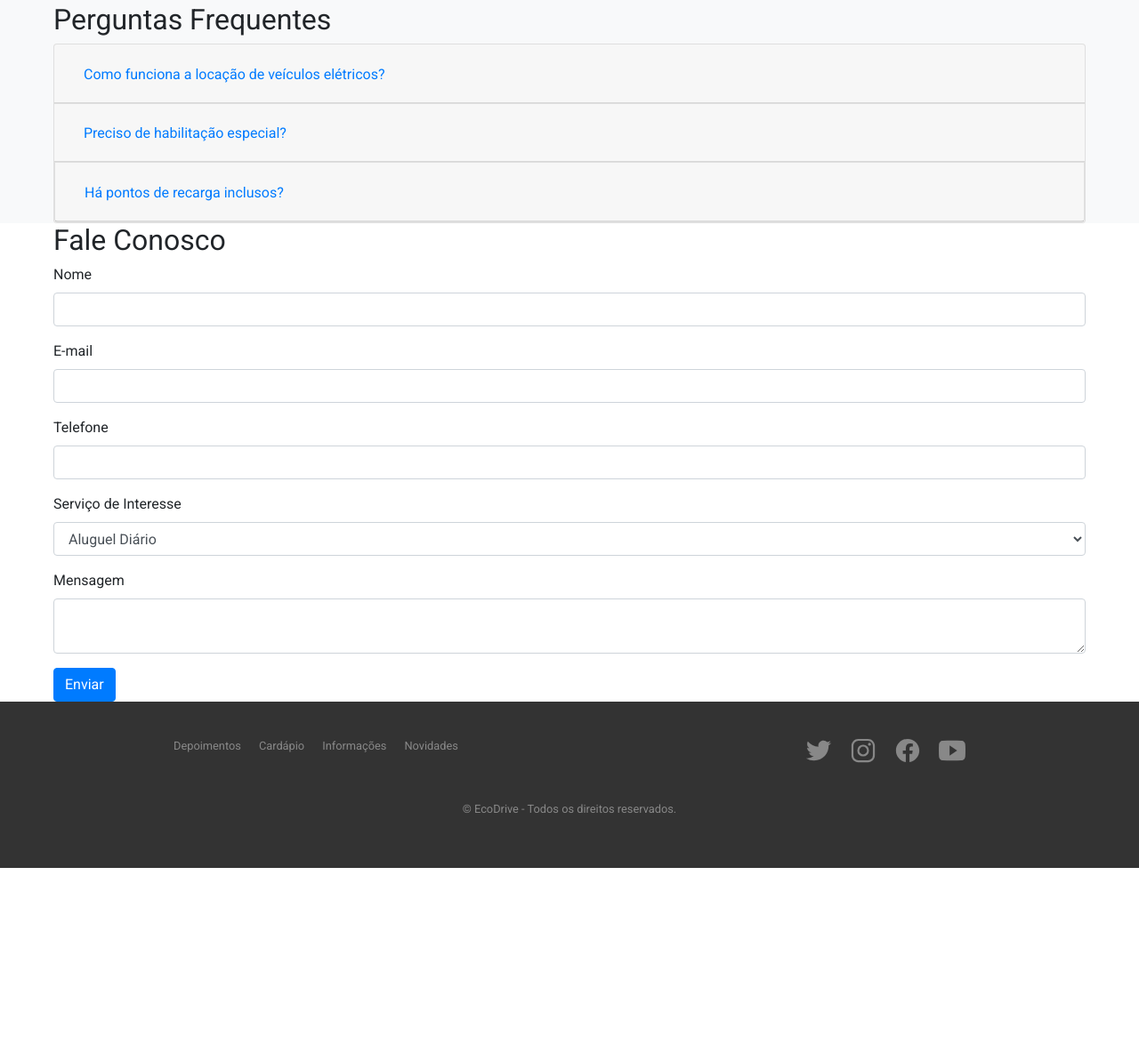
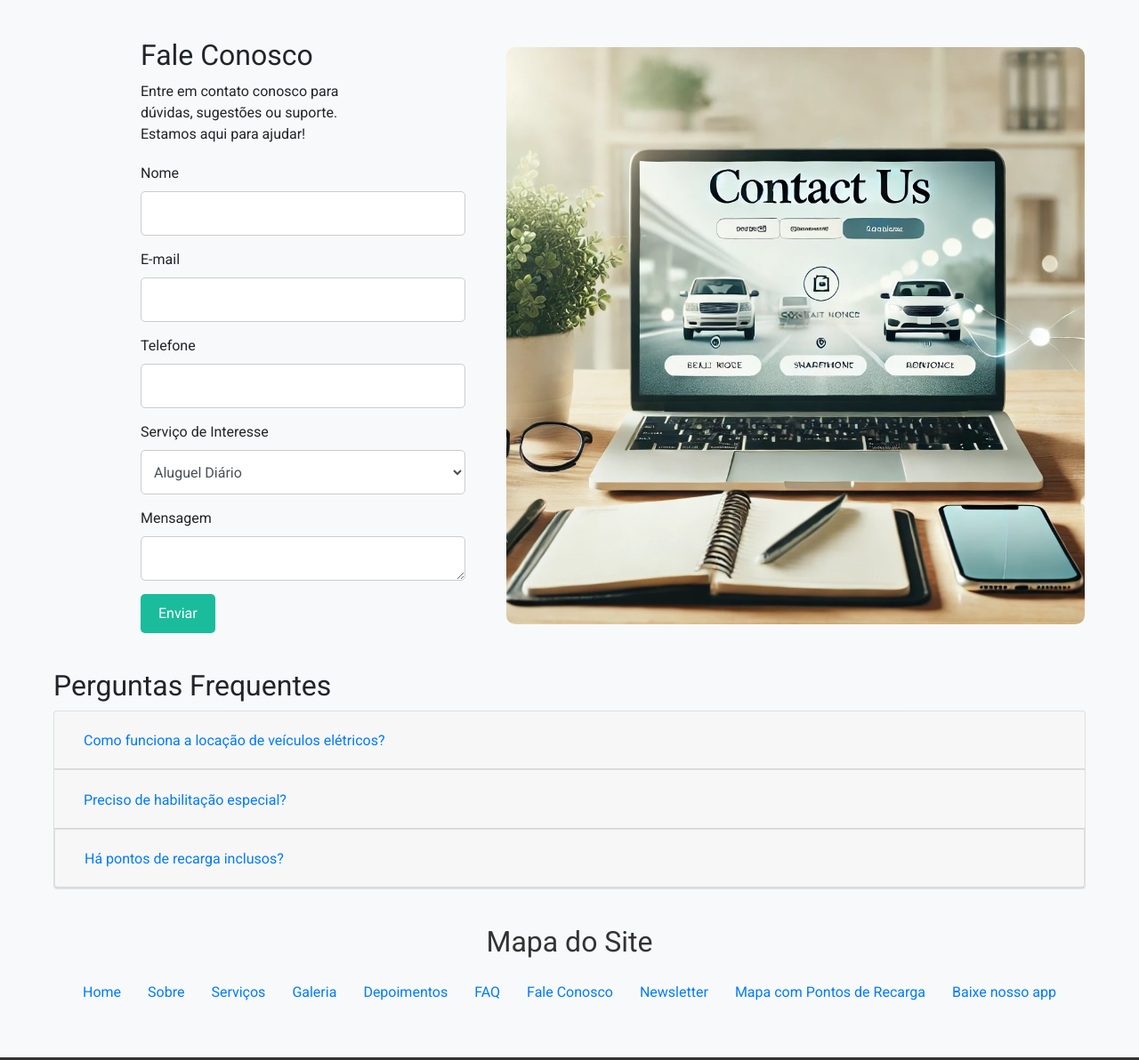
Before and after one commit to antoniocostajr01/ProjetoFinalDispMov, a plain HTML site: page Projeto Final DWDM/index.html in a window 1280 px wide. Shown: the part 5189-6381 px from the top of the page at 89% size. Before the commit the page ends 6165 px from the top, so only its background shows below. Drawn offline with nearby package versions, Linux system fonts and the light colour scheme.

Commit message:
Adicionar mapa do site

```diff
--- a/Projeto Final DWDM/css/style.css
+++ b/Projeto Final DWDM/css/style.css
@@ -313,6 +313,124 @@ footer p{
     background-color: #1abc9c;
     border: none;
 }
+
+.contact-form .form-control {
+    width: 140%;
+    height: 50px;
+    font-size: 16px;
+    padding: 10px;
+    border: 1px solid #ccc;
+    border-radius: 5px;
+}
+
+.contact-section {
+    padding: 40px 0;
+}
+
+.contact-section .container {
+    display: flex;
+    flex-wrap: wrap;
+    align-items: center;
+    justify-content: center;
+    max-width: 1200px;
+    margin: 0 auto;
+}
+
+.contact-content {
+    flex: 1;
+    text-align: left;
+    padding-left: 98px;
+}
+
+.contact-content h2 {
+    margin-bottom: 10px;
+}
+
+.contact-content p {
+    margin-bottom: 20px;
+}
+
+.contact-form .form-campos {
+    margin-bottom: 15px;
+}
+
+.contact-form .btn-primary {
+    background-color: #1abc9c;
+    border: none;
+    padding: 10px 20px;
+    color: #fff;
+    border-radius: 5px;
+    cursor: pointer;
+}
+
+.contact-form .btn-primary:hover {
+    background-color: #16a085;
+}
+
+.contact-image {
+    flex: 2.5;
+    text-align: center;
+    padding-left: 150px;
+}
+
+.contact-image img {
+    max-width: 100%;
+    height: auto;
+    border-radius: 10px;
+}
+
+/* Responsividade */
+@media (max-width: 768px) {
+    .contact-section .container {
+        flex-direction: column-reverse; /* Altera a ordem para que o formulário venha antes da imagem */
+    }
+
+    .contact-content,
+    .contact-image {
+        flex: none;
+        width: 100%;
+        padding: 10px;
+    }
+}
+
+
+.sitemap-section {
+    padding: 40px 0;
+    background-color: #f8f9fa;
+}
+
+.sitemap-section h2 {
+    text-align: center;
+    margin-bottom: 20px;
+    color: #333;
+}
+
+.sitemap-list {
+    list-style-type: none;
+    padding: 0;
+    display: flex;
+    flex-wrap: wrap;
+    justify-content: center;
+}
+
+.sitemap-list li {
+    margin: 5px 15px;
+    text-align: center;
+}
+
+.sitemap-list a {
+    text-decoration: none;
+    color: #007bff;
+    font-size: 16px;
+}
+
+
+/* Garantindo boa visualização em telas pequenas */
+.sitemap-list a:active {
+    color: #0056b3;
+}
+
+
 @media only screen and (max-width: 400px) {
     .navbar-nav {
         flex-direction: column;
--- a/Projeto Final DWDM/index.html
+++ b/Projeto Final DWDM/index.html
@@ -198,6 +198,47 @@
         </div>
     </section>
 
+
+    <section id="contact" class="contact-section bg-light">
+        <div class="container d-flex align-items-center">
+            <div class="contact-content">
+                <h2>Fale Conosco</h2>
+                <p>Entre em contato conosco para dúvidas, sugestões ou suporte. Estamos aqui para ajudar!</p>
+                <form id="contactForm" class="contact-form">
+                    <div class="form-campos">
+                        <label for="name">Nome</label>
+                        <input type="text" id="name" class="form-control" required>
+                    </div>
+                    <div class="form-campos">
+                        <label for="email">E-mail</label>
+                        <input type="email" id="email" class="form-control" required>
+                    </div>
+                    <div class="form-campos">
+                        <label for="phone">Telefone</label>
+                        <input type="tel" id="phone" class="form-control" required>
+                    </div>
+                    <div class="form-campos">
+                        <label for="service">Serviço de Interesse</label>
+                        <select id="service" class="form-control" required>
+                            <option>Aluguel Diário</option>
+                            <option>Plano Mensal</option>
+                            <option>Plano Empresarial</option>
+                        </select>
+                    </div>
+                    <div class="form-campos">
+                        <label for="message">Mensagem</label>
+                        <textarea id="message" class="form-control" required></textarea>
+                    </div>
+                    <button type="submit" class="btn btn-primary">Enviar</button>
+                </form>
+            </div>
+            <div class="contact-image">
+                <img src="img/FaleConosco.jpg" alt="Fale Conosco">
+            </div>
+        </div>
+    </section>
+
+
     <section id="faq" class="faq-section bg-light">
         <div class="container">
             <h2>Perguntas Frequentes</h2>
@@ -236,38 +277,25 @@
             </div>
         </div>
     </section>
-    <section id="contact" class="contact-section">
+
+    <section id="sitemap" class="sitemap-section bg-light">
         <div class="container">
-            <h2>Fale Conosco</h2>
-            <form id="contactForm">
-                <div class="form-group">
-                    <label for="name">Nome</label>
-                    <input type="text" id="name" class="form-control" required>
-                </div>
-                <div class="form-group">
-                    <label for="email">E-mail</label>
-                    <input type="email" id="email" class="form-control" required>
-                </div>
-                <div class="form-group">
-                    <label for="phone">Telefone</label>
-                    <input type="tel" id="phone" class="form-control" required>
-                </div>
-                <div class="form-group">
-                    <label for="service">Serviço de Interesse</label>
-                    <select id="service" class="form-control" required>
-                        <option>Aluguel Diário</option>
-                        <option>Plano Mensal</option>
-                        <option>Plano Empresarial</option>
-                    </select>
-                </div>
-                <div class="form-group">
-                    <label for="message">Mensagem</label>
-                    <textarea id="message" class="form-control" required></textarea>
-                </div>
-                <button type="submit" class="btn btn-primary">Enviar</button>
-            </form>
+            <h2>Mapa do Site</h2>
+            <ul class="sitemap-list">
+                <li><a href="#home">Home</a></li>
+                <li><a href="/Projeto Final DWDM/sobre.html">Sobre</a></li>
+                <li><a href="#services">Serviços</a></li>
+                <li><a href="#gallery">Galeria</a></li>
+                <li><a href="#testimonials">Depoimentos</a></li>
+                <li><a href="#faq">FAQ</a></li>
+                <li><a href="#contact">Fale Conosco</a></li>
+                <li><a href="#newsletter">Newsletter</a></li>
+                <li><a href="#map">Mapa com Pontos de Recarga</a></li>
+                <li><a href="#map">Baixe nosso app</a></li>
+            </ul>
         </div>
     </section>
+
 
     <footer>
         <div class="footer-top">
@@ -290,22 +318,22 @@
             <nav class="social-nav">
                 <ul>
                     <li>
-                        <a href="#">
+                        <a href="https://twitter.com/" target="_blank">
                             <ion-icon class="logo-twitter" name="logo-twitter"></ion-icon>
                         </a>
                     </li>
                     <li>
-                        <a href="#">
+                        <a href="https://www.instagram.com/" target="_blank">
                             <ion-icon class="logo-instagram" name="logo-instagram"></ion-icon>
                         </a>
                     </li>
                     <li>
-                        <a href="#">
+                        <a href="https://pt-br.facebook.com/" target="_blank">
                             <ion-icon class="logo-facebook" name="logo-facebook"></ion-icon>
                         </a>
                     </li>
                     <li>
-                        <a href="#">
+                        <a href="https://www.youtube.com/" target="_blank">
                             <ion-icon class="logo-youtube" name="logo-youtube"></ion-icon>
                         </a>
                     </li>
```
Also changed, not shown: Projeto Final DWDM/img/FaleConosco.jpg (added).
